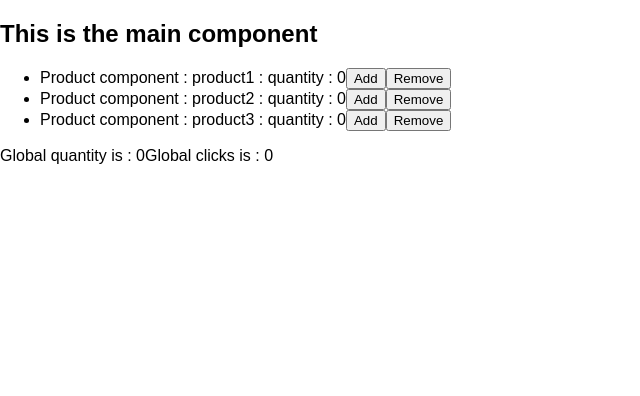
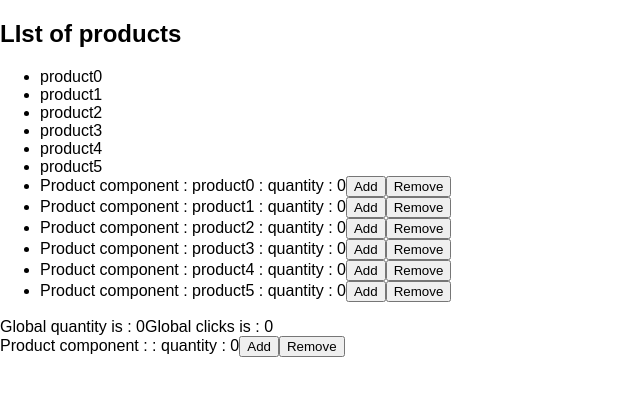
Before and after one commit to lordsm11/react, a React (Create React App) app: page /contact in a window 1280 px wide. Shown: the top 396 px of the page, without its empty margins (0-640 px from the left). Built offline with nearby package versions, Linux system fonts and the light colour scheme.

Commit message:
Add routes

```diff
--- a/package.json
+++ b/package.json
@@ -7,6 +7,7 @@
     "react-scripts": "1.1.1"
   },
   "dependencies": {
+    "express": "^4.14.0",
     "history": "^4.6.3",
     "marked": "^0.3.6",
     "prop-types": "^15.5.10",
--- a/src/App.js
+++ b/src/App.js
@@ -1,6 +1,7 @@
 import React, { Component } from 'react';
 import Product from './components/Product';
 import store from './store';
+import { Link } from 'react-router';
 
 class App extends Component {
     getGlobalQuantity() {
@@ -8,11 +9,41 @@ class App extends Component {
     }
 
     render() {
-        let products = [{id:0, name:'product1'},{id:1, name:'product2'},{id:2, name:'product3'}];
+        const products = [
+            {
+                id:0,
+                name:'product0'
+            },
+            {
+                id:1,
+                name:'product1'
+            },
+            {
+                id:2,
+                name:'product2'
+            },
+            {
+                id:3,
+                name:'product3'
+            },
+            {
+                id:4,
+                name:'product4'
+            },
+            {
+                id:5,
+                name:'product5'
+            },
+        ];
         return (
                 <section>
-                  <h2>This is the main component</h2>
+                  <h2>LIst of products</h2>
                   <ul>
+                      {
+                          products.map(
+                              (product) => (<li>{product.name}</li>)
+                          )
+                      }
                       {products.map((product) => (<li><Product id={product.id} name={product.name}/></li>))}
                   </ul>
                   Global quantity is : {this.getGlobalQuantity()}
--- a/src/helpers/product-helper.js
+++ b/src/helpers/product-helper.js
@@ -1,5 +1,5 @@
 function findProduct(products, index) {
-    return products.filter((p) => p.id == index);
+    return products.filter((p) => p.id === index);
 }
 
 export default { findProduct }
--- a/src/index.js
+++ b/src/index.js
@@ -1,13 +1,27 @@
-import React from 'react';
 import ReactDOM from 'react-dom';
 import './index.css';
 import App from './App';
 import registerServiceWorker from './registerServiceWorker';
 import store from './store';
 
-ReactDOM.render(<App />, document.getElementById('root'));
+import React from 'react';
+import { BrowserRouter, Route } from 'react-router-dom';
+
+import Product from './components/Product';
+
+ReactDOM.render(
+        <BrowserRouter>
+            <div>
+                <Route path='/' component={App}/>
+                <Route path='/contact' component={Product}/>
+            </div>
+        </BrowserRouter>,
+        document.getElementById('root')
+);
+
+
 store.subscribe(function () {
     ReactDOM.render(<App/>, document.getElementById("root"));
-})
+});
 
 registerServiceWorker();
--- a/src/reducers/products-component.js
+++ b/src/reducers/products-component.js
@@ -30,7 +30,7 @@ function updateQuantity(state, id, threshold) {
 
 
     let newState = state.products.map((item, index) => {
-        if (item.id != id) {
+        if (item.id !== id) {
             return item;
         }
         return {...item, quantity: item.quantity + threshold };
```
